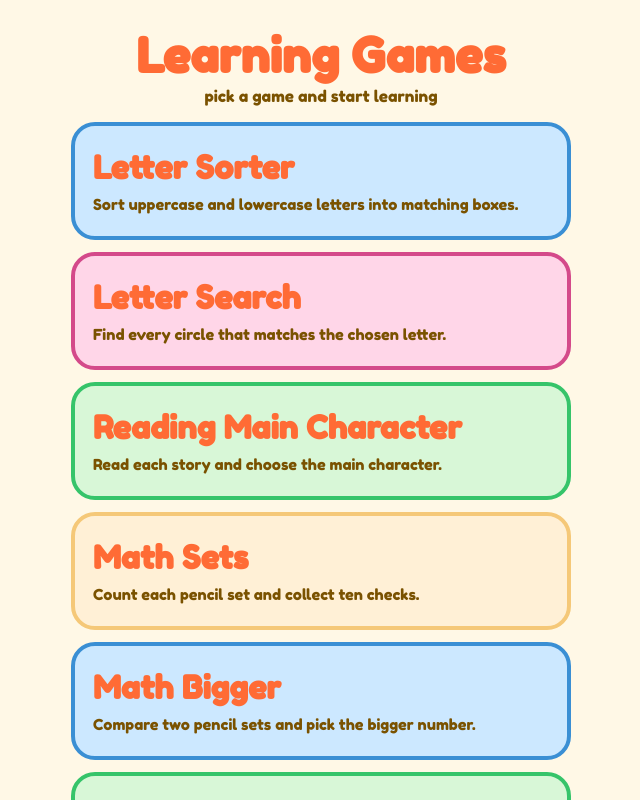
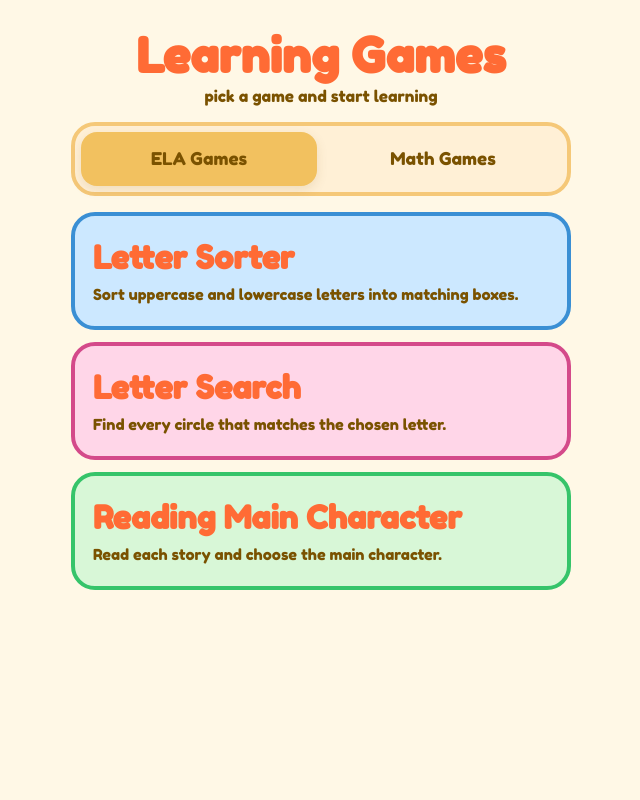
Before and after one commit to intrvertmichael/learning-games, a Next.js app: page / in a window 1280 px wide. Shown: the top 800 px of the page, without its empty margins (319-959 px from the left). Built offline with nearby package versions, Linux system fonts and the light colour scheme.

Commit message:
added tabs to home page

```diff
--- a/app/globals.css
+++ b/app/globals.css
@@ -232,6 +232,47 @@ select {
 
 .score-val {
   color: var(--text-primary);
+}
+
+.home-tabs {
+  width: 100%;
+  display: grid;
+  grid-template-columns: repeat(2, minmax(0, 1fr));
+  gap: 8px;
+  padding: 6px;
+  border: 4px solid var(--surface-border);
+  border-radius: 24px;
+  background: var(--surface-strong);
+}
+
+.home-tab {
+  min-height: 54px;
+  border: 0;
+  border-radius: 16px;
+  background: transparent;
+  color: var(--text-muted);
+  cursor: pointer;
+  font-size: 1.1rem;
+  line-height: 1;
+  transition:
+    background 0.15s ease,
+    color 0.15s ease,
+    transform 0.15s ease;
+}
+
+.home-tab:hover {
+  transform: scale(1.03);
+}
+
+.home-tab[aria-selected="true"] {
+  background: #f2c15f;
+  color: var(--text-muted);
+  box-shadow: 0 4px 12px rgba(122, 82, 0, 0.12);
+}
+
+.home-tab:focus-visible {
+  outline: 4px solid rgba(255, 107, 53, 0.35);
+  outline-offset: 2px;
 }
 
 .game-card-list {
--- a/app/page.jsx
+++ b/app/page.jsx
@@ -1,8 +1,32 @@
+"use client"
+
 import Link from "next/link"
+import { useEffect, useState } from "react"
 
 import { games } from "@/lib/games"
 
+const gameTabs = [
+  { id: "ela", label: "ELA Games" },
+  { id: "math", label: "Math Games" },
+]
+const HOME_TAB_KEY = "learning-games-home-tab"
+
 export default function HomePage() {
+  const [activeTab, setActiveTab] = useState("ela")
+  const visibleGames = games.filter(game => game.category === activeTab)
+
+  useEffect(() => {
+    const savedTab = window.localStorage.getItem(HOME_TAB_KEY)
+    if (gameTabs.some(tab => tab.id === savedTab)) {
+      setActiveTab(savedTab)
+    }
+  }, [])
+
+  function chooseTab(tabId) {
+    setActiveTab(tabId)
+    window.localStorage.setItem(HOME_TAB_KEY, tabId)
+  }
+
   return (
     <main className="home-shell">
       <div className="home-heading">
@@ -10,8 +34,30 @@ export default function HomePage() {
         <p>pick a game and start learning</p>
       </div>
 
-      <section className="game-card-list" aria-label="games">
-        {games.map(game => (
+      <div className="home-tabs" role="tablist" aria-label="game subjects">
+        {gameTabs.map(tab => (
+          <button
+            aria-controls={`${tab.id}-games`}
+            aria-selected={activeTab === tab.id}
+            className="home-tab"
+            id={`${tab.id}-tab`}
+            key={tab.id}
+            onClick={() => chooseTab(tab.id)}
+            role="tab"
+            type="button"
+          >
+            {tab.label}
+          </button>
+        ))}
+      </div>
+
+      <section
+        aria-labelledby={`${activeTab}-tab`}
+        className="game-card-list"
+        id={`${activeTab}-games`}
+        role="tabpanel"
+      >
+        {visibleGames.map(game => (
           <Link
             className="game-card"
             data-accent={game.accent}
--- a/lib/games.js
+++ b/lib/games.js
@@ -4,47 +4,55 @@ export const games = [
     href: "/games/letter-sorter",
     description: "Sort uppercase and lowercase letters into matching boxes.",
     accent: "blue",
+    category: "ela",
   },
   {
     title: "Letter Search",
     href: "/games/letter-search",
     description: "Find every circle that matches the chosen letter.",
     accent: "pink",
+    category: "ela",
   },
   {
     title: "Reading Main Character",
     href: "/games/reading-main-character",
     description: "Read each story and choose the main character.",
     accent: "green",
+    category: "ela",
   },
   {
     title: "Math Sets",
     href: "/games/math-sets",
     description: "Count each pencil set and collect ten checks.",
     accent: "orange",
+    category: "math",
   },
   {
     title: "Math Bigger",
     href: "/games/math-bigger",
     description: "Compare two pencil sets and pick the bigger number.",
     accent: "blue",
+    category: "math",
   },
   {
     title: "Math Measure",
     href: "/games/math-measure",
     description: "Measure a pencil with ten clickable squares.",
     accent: "green",
+    category: "math",
   },
   {
     title: "Math Pattern",
     href: "/games/math-pattern",
     description: "Complete ABAB emoji patterns across ten rounds.",
     accent: "pink",
+    category: "math",
   },
   {
     title: "Math Compare",
     href: "/games/math-compare",
     description: "Compare two emojis and decide if they match.",
     accent: "yellow",
+    category: "math",
   },
 ]
```
